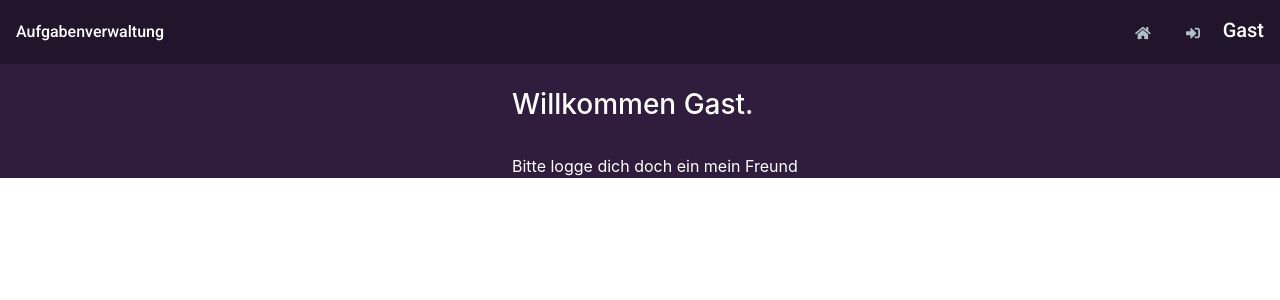
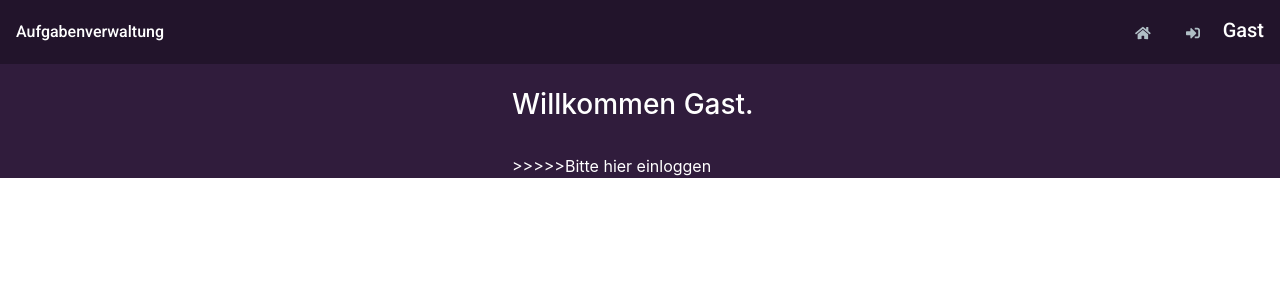
Before and after one commit to mattborn-perschke/portfolio, an Angular app in the folder frontend/: page / in a window 1280 px wide. Shown: the top 300 px of the page. Built offline with nearby package versions, Linux system fonts and the light colour scheme; what angular-pipes would draw is missing.

Commit message:
Startseite

```diff
--- a/frontend/src/app/components/home/home.component.html
+++ b/frontend/src/app/components/home/home.component.html
@@ -2,7 +2,7 @@
 <br>
 <h3>Willkommen {{ user$ | async }}.</h3><br>
 <div *ngIf="!(loginStatus$ | async)">
-  <a href="#" routerLink="/login" style="color: white;">Bitte logge dich doch ein mein Freund</a>
+  <a href="#" routerLink="/login" style="color: white;">>>>>>Bitte hier einloggen</a>
 </div>
 <div *ngIf="(loginStatus$ | async)">
   <p>
```
